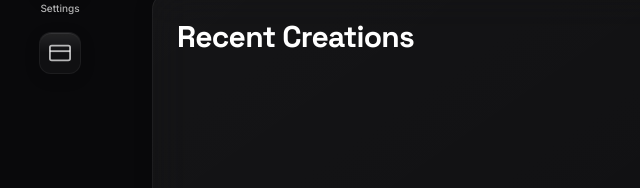
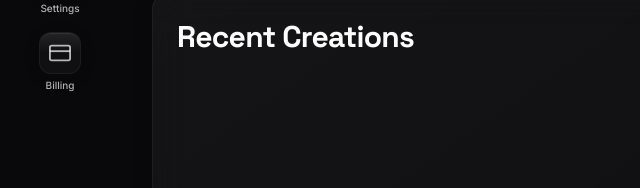
Before and after one commit to aliii12tegh/tensric, a website: page dashboard.html in a window 1280 px wide. Shown: the part 433-621 px from the top of the page, 0-640 px from the left. Drawn offline with Linux system fonts and the light colour scheme.

Commit message:
Fix: Add missing Billing text label in dashboard sidebar nav

```diff
--- a/dashboard.html
+++ b/dashboard.html
@@ -91,6 +91,7 @@
                                 <line x1="1" y1="10" x2="23" y2="10" />
                             </svg>
                         </div>
+                        Billing
                     </a>
 
                 </div>
```
Also changed, not shown: 1 other file.
